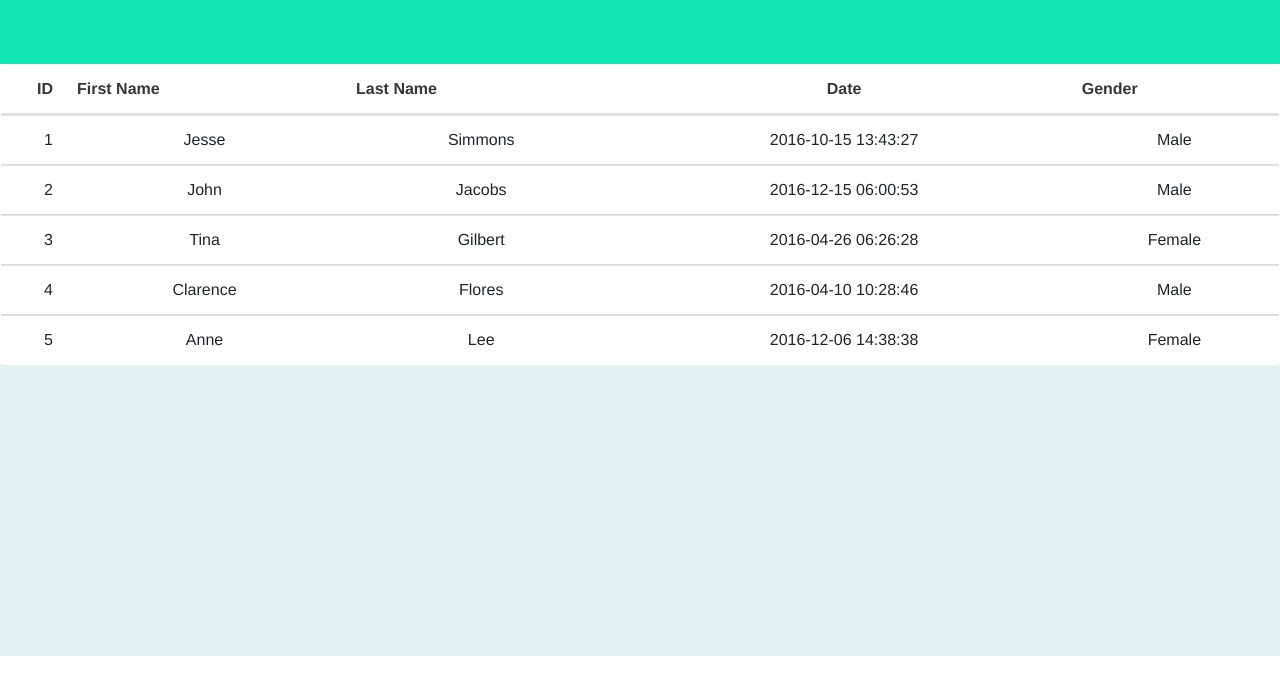
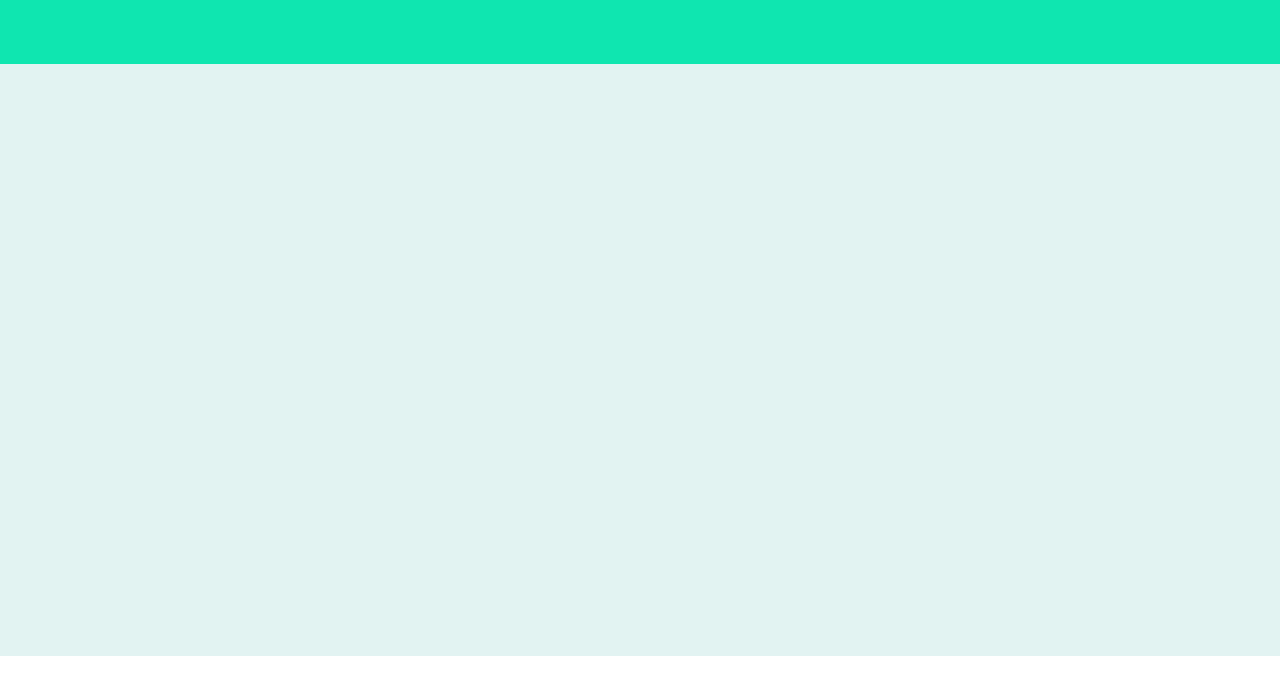
Before and after one commit to ndbinh144/CNM_DACK, a Vue app in the folder frontend/: page /accountmg in a window 1280 px wide. Shown: the top 694 px of the page. Built offline with nearby package versions, Linux system fonts and the light colour scheme.

Commit message:
delete accoutmanager

```diff
--- a/frontend/src/components/Accountmanager.vue
+++ /dev/null
@@ -1,69 +0,0 @@
-<template>
-    <b-table :data="data" :columns="columns">
-        <template slot="detail" slot-scope="props">
-            <article class="media">
-                <figure class="media-left">
-                    <p class="image is-64x64">
-                        <img src="/static/img/placeholder-128x128.png">
-                    </p>
-                </figure>
-                <div class="media-content">
-                    <div class="content">
-                        <p>
-                            <strong>{{ props.row.user.first_name }} {{ props.row.user.last_name }}</strong>
-                            <small>@{{ props.row.user.first_name }}</small>
-                            <small>31m</small>
-                            <br>
-                            Lorem ipsum dolor sit amet, consectetur adipiscing elit.
-                            Proin ornare magna eros, eu pellentesque tortor vestibulum ut.
-                            Maecenas non massa sem. Etiam finibus odio quis feugiat facilisis.
-                        </p>
-                    </div>
-                </div>
-            </article>
-        </template>
-    </b-table>
-</template>
-
-<script>
-
-    export default {
-        name: 'Accountmanager',
-        data() {
-            return {
-                data: [
-                    { 'id': 1, 'first_name': 'Jesse', 'last_name': 'Simmons', 'date': '2016-10-15 13:43:27', 'gender': 'Male' },
-                    { 'id': 2, 'first_name': 'John', 'last_name': 'Jacobs', 'date': '2016-12-15 06:00:53', 'gender': 'Male' },
-                    { 'id': 3, 'first_name': 'Tina', 'last_name': 'Gilbert', 'date': '2016-04-26 06:26:28', 'gender': 'Female' },
-                    { 'id': 4, 'first_name': 'Clarence', 'last_name': 'Flores', 'date': '2016-04-10 10:28:46', 'gender': 'Male' },
-                    { 'id': 5, 'first_name': 'Anne', 'last_name': 'Lee', 'date': '2016-12-06 14:38:38', 'gender': 'Female' }
-                ],
-                columns: [
-                    {
-                        field: 'id',
-                        label: 'ID',
-                        width: '40',
-                        numeric: true
-                    },
-                    {
-                        field: 'first_name',
-                        label: 'First Name',
-                    },
-                    {
-                        field: 'last_name',
-                        label: 'Last Name',
-                    },
-                    {
-                        field: 'date',
-                        label: 'Date',
-                        centered: true
-                    },
-                    {
-                        field: 'gender',
-                        label: 'Gender',
-                    }
-                ]
-            }
-        }
-    }
-</script>
--- a/frontend/src/router.js
+++ b/frontend/src/router.js
@@ -7,11 +7,6 @@ export default new Router({
   mode: 'history',
   base: process.env.BASE_URL,
   routes: [
-    {
-      path: '/accountmg',
-      name: 'accountmg',
-      component: () => import('./components/Accountmanager.vue')
-    },
     {
       path: '/loginmem',
       name: 'loginmem',
```
